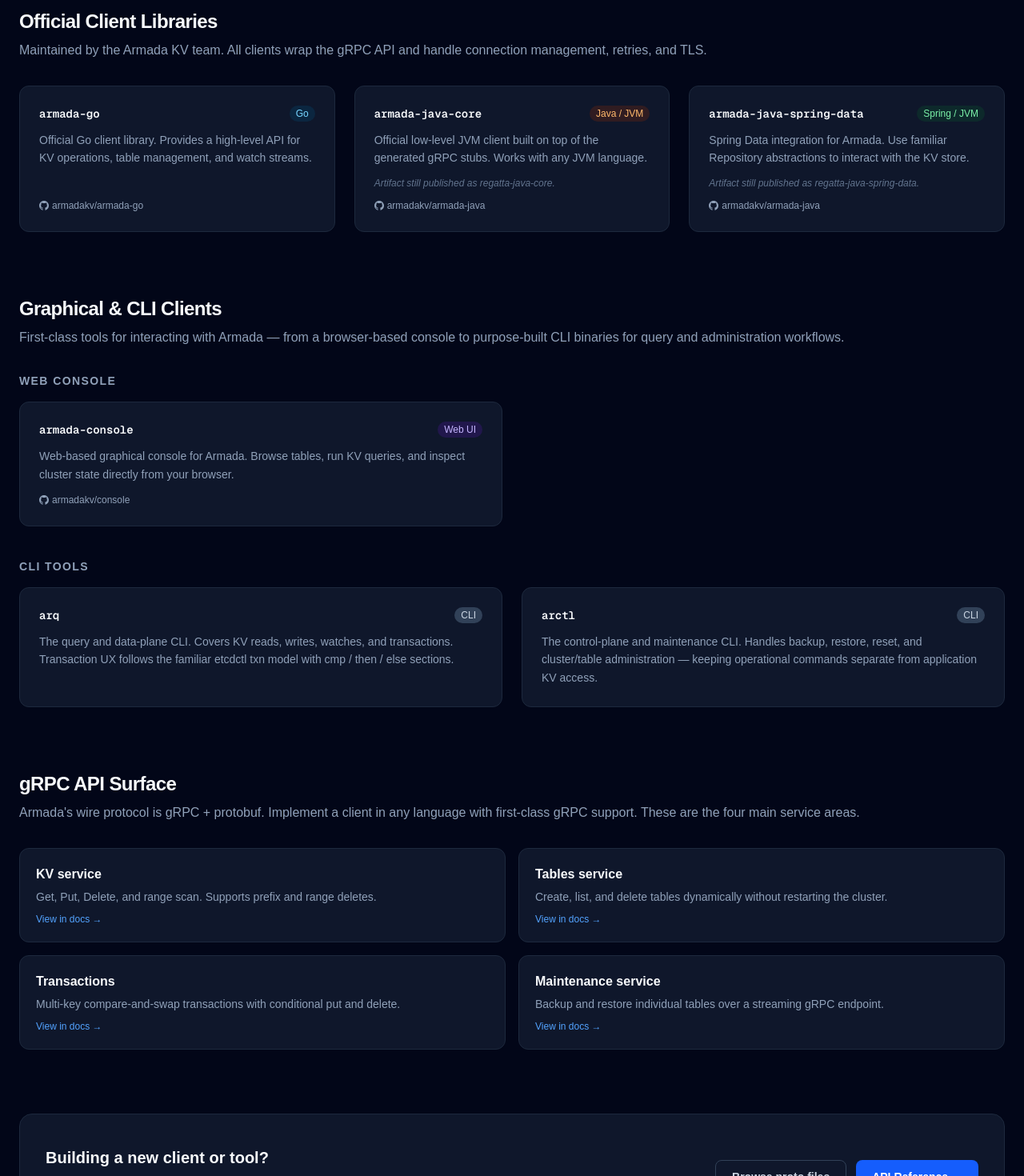
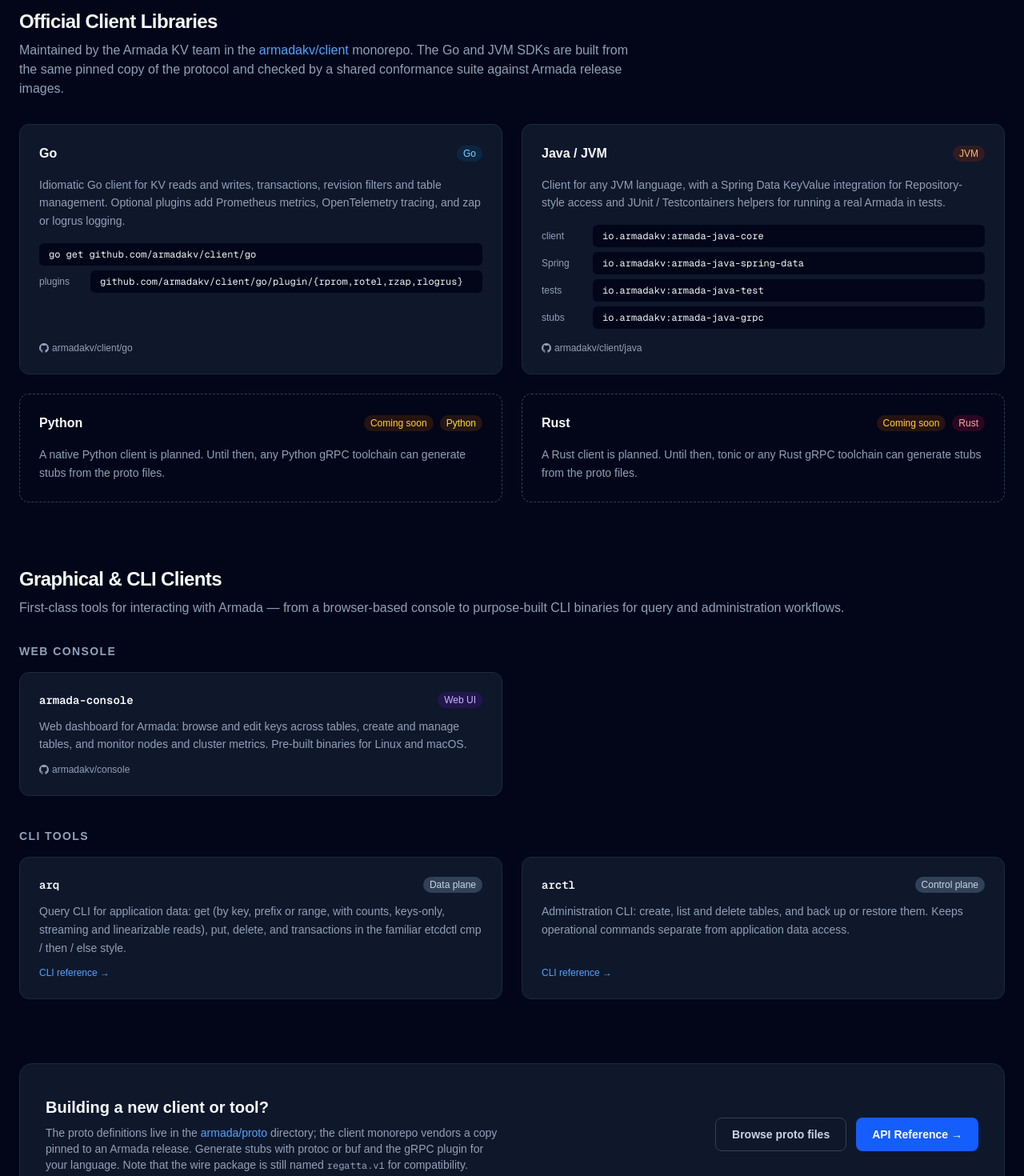
Before and after one commit to armadakv/site, a Next.js app: page /ecosystem in a window 1280 px wide. Shown: the part 440-1910 px from the top of the page at 80% size. Built offline with nearby package versions, Linux system fonts and the light colour scheme.

Commit message:
feat(ecosystem): point to the client monorepo and tease Python and Rust clients

```diff
--- a/src/app/ecosystem/page.tsx
+++ b/src/app/ecosystem/page.tsx
@@ -6,32 +6,66 @@ export const metadata: Metadata = {
   description: 'Official client libraries, community tools, and integrations for ArmadaKV.',
 };
 
-const clients = [
+const CLIENT_REPO = 'https://github.com/armadakv/client';
+
+type Client = {
+  name: string;
+  lang: string;
+  langColor: string;
+  description: string;
+  /** Packages, each shown as an install line. */
+  packages: { label?: string; install: string }[];
+  href?: string;
+  planned?: boolean;
+};
+
+const clients: Client[] = [
   {
-    name: 'armada-go',
+    name: 'Go',
     lang: 'Go',
     langColor: 'bg-sky-100 text-sky-700 dark:bg-sky-900/30 dark:text-sky-300',
     description:
-      'Official Go client library. Provides a high-level API for KV operations, table management, and watch streams.',
-    href: 'https://github.com/armadakv/armada-go',
+      'Idiomatic Go client for KV reads and writes, transactions, revision filters and table management. Optional plugins add Prometheus metrics, OpenTelemetry tracing, and zap or logrus logging.',
+    packages: [
+      { install: 'go get github.com/armadakv/client/go' },
+      {
+        label: 'plugins',
+        install: 'github.com/armadakv/client/go/plugin/{rprom,rotel,rzap,rlogrus}',
+      },
+    ],
+    href: `${CLIENT_REPO}/tree/main/go`,
   },
   {
-    name: 'armada-java-core',
-    lang: 'Java / JVM',
+    name: 'Java / JVM',
+    lang: 'JVM',
     langColor: 'bg-orange-100 text-orange-700 dark:bg-orange-900/30 dark:text-orange-300',
     description:
-      'Official low-level JVM client built on top of the generated gRPC stubs. Works with any JVM language.',
-    href: 'https://github.com/armadakv/armada-java',
-    note: 'Artifact still published as regatta-java-core.',
+      'Client for any JVM language, with a Spring Data KeyValue integration for Repository-style access and JUnit / Testcontainers helpers for running a real Armada in tests.',
+    packages: [
+      { label: 'client', install: 'io.armadakv:armada-java-core' },
+      { label: 'Spring', install: 'io.armadakv:armada-java-spring-data' },
+      { label: 'tests', install: 'io.armadakv:armada-java-test' },
+      { label: 'stubs', install: 'io.armadakv:armada-java-grpc' },
+    ],
+    href: `${CLIENT_REPO}/tree/main/java`,
   },
   {
-    name: 'armada-java-spring-data',
-    lang: 'Spring / JVM',
-    langColor: 'bg-green-100 text-green-700 dark:bg-green-900/30 dark:text-green-300',
+    name: 'Python',
+    lang: 'Python',
+    langColor: 'bg-yellow-100 text-yellow-800 dark:bg-yellow-900/30 dark:text-yellow-300',
     description:
-      'Spring Data integration for Armada. Use familiar Repository abstractions to interact with the KV store.',
-    href: 'https://github.com/armadakv/armada-java',
-    note: 'Artifact still published as regatta-java-spring-data.',
+      'A native Python client is planned. Until then, any Python gRPC toolchain can generate stubs from the proto files.',
+    packages: [],
+    planned: true,
+  },
+  {
+    name: 'Rust',
+    lang: 'Rust',
+    langColor: 'bg-rose-100 text-rose-700 dark:bg-rose-900/30 dark:text-rose-300',
+    description:
+      'A Rust client is planned. Until then, tonic or any Rust gRPC toolchain can generate stubs from the proto files.',
+    packages: [],
+    planned: true,
   },
 ];
 
@@ -40,53 +74,41 @@ const uiClients = [
     name: 'armada-console',
     category: 'Web UI',
     description:
-      'Web-based graphical console for Armada. Browse tables, run KV queries, and inspect cluster state directly from your browser.',
+      'Web dashboard for Armada: browse and edit keys across tables, create and manage tables, and monitor nodes and cluster metrics. Pre-built binaries for Linux and macOS.',
     href: 'https://github.com/armadakv/console',
-    comingSoon: false,
   },
 ];
 
 const cliClients = [
   {
     name: 'arq',
-    category: 'CLI',
+    category: 'Data plane',
     description:
-      'The query and data-plane CLI. Covers KV reads, writes, watches, and transactions. Transaction UX follows the familiar etcdctl txn model with cmp / then / else sections.',
-    href: 'https://github.com/armadakv/armada',
-    comingSoon: false,
+      'Query CLI for application data: get (by key, prefix or range, with counts, keys-only, streaming and linearizable reads), put, delete, and transactions in the familiar etcdctl cmp / then / else style.',
+    href: '/docs/main/operations_guide/cli/arq',
   },
   {
     name: 'arctl',
-    category: 'CLI',
+    category: 'Control plane',
     description:
-      'The control-plane and maintenance CLI. Handles backup, restore, reset, and cluster/table administration — keeping operational commands separate from application KV access.',
-    href: 'https://github.com/armadakv/armada',
-    comingSoon: false,
+      'Administration CLI: create, list and delete tables, and back up or restore them. Keeps operational commands separate from application data access.',
+    href: '/docs/main/operations_guide/cli/arctl',
   },
 ];
 
-const protocol = [
-  {
-    title: 'KV service',
-    description: 'Get, Put, Delete, and range scan. Supports prefix and range deletes.',
-    href: '/docs/main/api',
-  },
-  {
-    title: 'Tables service',
-    description: 'Create, list, and delete tables dynamically without restarting the cluster.',
-    href: '/docs/main/api',
-  },
-  {
-    title: 'Transactions',
-    description: 'Multi-key compare-and-swap transactions with conditional put and delete.',
-    href: '/docs/main/user_guide/transactions',
-  },
-  {
-    title: 'Maintenance service',
-    description: 'Backup and restore individual tables over a streaming gRPC endpoint.',
-    href: '/docs/main/operations_guide/backups',
-  },
-];
+const GITHUB_ICON =
+  'M8 0C3.58 0 0 3.58 0 8c0 3.54 2.29 6.53 5.47 7.59.4.07.55-.17.55-.38 0-.19-.01-.82-.01-1.49-2.01.37-2.53-.49-2.69-.94-.09-.23-.48-.94-.82-1.13-.28-.15-.68-.52-.01-.53.63-.01 1.08.58 1.23.82.72 1.21 1.87.87 2.33.66.07-.52.28-.87.51-1.07-1.78-.2-3.64-.89-3.64-3.95 0-.87.31-1.59.82-2.15-.08-.2-.36-1.02.08-2.12 0 0 .67-.21 2.2.82.64-.18 1.32-.27 2-.27.68 0 1.36.09 2 .27 1.53-1.04 2.2-.82 2.2-.82.44 1.1.16 1.92.08 2.12.51.56.82 1.27.82 2.15 0 3.07-1.87 3.75-3.65 3.95.29.25.54.73.54 1.48 0 1.07-.01 1.93-.01 2.2 0 .21.15.46.55.38A8.013 8.013 0 0016 8c0-4.42-3.58-8-8-8z';
+
+function RepoLink({ href }: { href: string }) {
+  return (
+    <div className="mt-auto flex items-center gap-1 text-xs text-slate-500 dark:text-slate-400">
+      <svg viewBox="0 0 16 16" width="12" height="12" fill="currentColor" aria-hidden="true">
+        <path d={GITHUB_ICON} />
+      </svg>
+      {href.replace('https://github.com/', '').replace('/tree/main/', '/')}
+    </div>
+  );
+}
 
 export default function EcosystemPage() {
   return (
@@ -114,47 +136,81 @@ export default function EcosystemPage() {
             <h2 className="mb-2 text-2xl font-bold tracking-tight text-slate-900 dark:text-slate-50">
               Official Client Libraries
             </h2>
-            <p className="mb-8 text-slate-500 dark:text-slate-400">
-              Maintained by the Armada KV team. All clients wrap the gRPC API and handle connection
-              management, retries, and TLS.
+            <p className="mb-8 max-w-3xl text-slate-500 dark:text-slate-400">
+              Maintained by the Armada KV team in the{' '}
+              <a
+                href={CLIENT_REPO}
+                target="_blank"
+                rel="noopener noreferrer"
+                className="font-medium text-blue-600 hover:text-blue-500 dark:text-blue-400 dark:hover:text-blue-300"
+              >
+                armadakv/client
+              </a>{' '}
+              monorepo. The Go and JVM SDKs are built from the same pinned copy of the protocol and
+              checked by a shared conformance suite against Armada release images.
             </p>
-            <div className="grid grid-cols-1 gap-6 md:grid-cols-3">
-              {clients.map((c) => (
+            <div className="grid grid-cols-1 gap-6 md:grid-cols-2">
+              {clients.map((c) => {
+                const body = (
+                  <>
+                    <div className="flex items-center justify-between gap-3">
+                      <span className="text-base font-semibold text-slate-900 group-hover:text-blue-600 dark:text-slate-50 dark:group-hover:text-blue-400">
+                        {c.name}
+                      </span>
+                      <span className="flex shrink-0 items-center gap-2">
+                        {c.planned && (
+                          <span className="rounded-full bg-amber-100 px-2 py-0.5 text-xs font-medium text-amber-700 dark:bg-amber-900/30 dark:text-amber-300">
+                            Coming soon
+                          </span>
+                        )}
+                        <span
+                          className={`rounded-full px-2 py-0.5 text-xs font-medium ${c.langColor}`}
+                        >
+                          {c.lang}
+                        </span>
+                      </span>
+                    </div>
+                    <p className="text-sm leading-relaxed text-slate-600 dark:text-slate-400">
+                      {c.description}
+                    </p>
+                    {c.packages.length > 0 && (
+                      <ul className="space-y-1.5">
+                        {c.packages.map((pkg) => (
+                          <li key={pkg.install} className="flex items-center gap-2">
+                            {pkg.label && (
+                              <span className="w-14 shrink-0 text-xs text-slate-500 dark:text-slate-400">
+                                {pkg.label}
+                              </span>
+                            )}
+                            <code className="block min-w-0 flex-1 overflow-x-auto rounded-md bg-slate-900 px-3 py-1.5 font-mono text-xs whitespace-nowrap text-slate-100 dark:bg-slate-950">
+                              {pkg.install}
+                            </code>
+                          </li>
+                        ))}
+                      </ul>
+                    )}
+                    {c.href && <RepoLink href={c.href} />}
+                  </>
+                );
+                return c.href ? (
                   <a
                     key={c.name}
                     href={c.href}
                     target="_blank"
                     rel="noopener noreferrer"
-                  className="group flex flex-col gap-3 rounded-xl border border-slate-200 bg-slate-50 p-6 transition-colors hover:border-blue-400 dark:border-slate-800 dark:bg-slate-900 dark:hover:border-blue-500"
+                    className="group flex flex-col gap-4 rounded-xl border border-slate-200 bg-slate-50 p-6 transition-colors hover:border-blue-400 dark:border-slate-800 dark:bg-slate-900 dark:hover:border-blue-500"
                   >
-                  <div className="flex items-center justify-between">
-                    <span className="font-mono text-sm font-semibold text-slate-900 group-hover:text-blue-600 dark:text-slate-50 dark:group-hover:text-blue-400">
-                      {c.name}
-                    </span>
-                    <span className={`rounded-full px-2 py-0.5 text-xs font-medium ${c.langColor}`}>
-                      {c.lang}
-                    </span>
+                    {body}
+                  </a>
+                ) : (
+                  <div
+                    key={c.name}
+                    className="flex flex-col gap-4 rounded-xl border border-dashed border-slate-300 p-6 dark:border-slate-700"
+                  >
+                    {body}
                   </div>
-                  <p className="text-sm leading-relaxed text-slate-600 dark:text-slate-400">
-                    {c.description}
-                  </p>
-                  {c.note && (
-                    <p className="text-xs text-slate-400 italic dark:text-slate-500">{c.note}</p>
-                  )}
-                  <div className="mt-auto flex items-center gap-1 text-xs text-slate-500 dark:text-slate-400">
-                    <svg
-                      viewBox="0 0 16 16"
-                      width="12"
-                      height="12"
-                      fill="currentColor"
-                      aria-hidden="true"
-                    >
-                      <path d="M8 0C3.58 0 0 3.58 0 8c0 3.54 2.29 6.53 5.47 7.59.4.07.55-.17.55-.38 0-.19-.01-.82-.01-1.49-2.01.37-2.53-.49-2.69-.94-.09-.23-.48-.94-.82-1.13-.28-.15-.68-.52-.01-.53.63-.01 1.08.58 1.23.82.72 1.21 1.87.87 2.33.66.07-.52.28-.87.51-1.07-1.78-.2-3.64-.89-3.64-3.95 0-.87.31-1.59.82-2.15-.08-.2-.36-1.02.08-2.12 0 0 .67-.21 2.2.82.64-.18 1.32-.27 2-.27.68 0 1.36.09 2 .27 1.53-1.04 2.2-.82 2.2-.82.44 1.1.16 1.92.08 2.12.51.56.82 1.27.82 2.15 0 3.07-1.87 3.75-3.65 3.95.29.25.54.73.54 1.48 0 1.07-.01 1.93-.01 2.2 0 .21.15.46.55.38A8.013 8.013 0 0016 8c0-4.42-3.58-8-8-8z" />
-                    </svg>
-                    {c.href.replace('https://github.com/', '')}
-                  </div>
-                </a>
-              ))}
+                );
+              })}
             </div>
           </section>
 
@@ -191,18 +247,7 @@ export default function EcosystemPage() {
                   <p className="text-sm leading-relaxed text-slate-600 dark:text-slate-400">
                     {t.description}
                   </p>
-                  <div className="mt-auto flex items-center gap-1 text-xs text-slate-500 dark:text-slate-400">
-                    <svg
-                      viewBox="0 0 16 16"
-                      width="12"
-                      height="12"
-                      fill="currentColor"
-                      aria-hidden="true"
-                    >
-                      <path d="M8 0C3.58 0 0 3.58 0 8c0 3.54 2.29 6.53 5.47 7.59.4.07.55-.17.55-.38 0-.19-.01-.82-.01-1.49-2.01.37-2.53-.49-2.69-.94-.09-.23-.48-.94-.82-1.13-.28-.15-.68-.52-.01-.53.63-.01 1.08.58 1.23.82.72 1.21 1.87.87 2.33.66.07-.52.28-.87.51-1.07-1.78-.2-3.64-.89-3.64-3.95 0-.87.31-1.59.82-2.15-.08-.2-.36-1.02.08-2.12 0 0 .67-.21 2.2.82.64-.18 1.32-.27 2-.27.68 0 1.36.09 2 .27 1.53-1.04 2.2-.82 2.2-.82.44 1.1.16 1.92.08 2.12.51.56.82 1.27.82 2.15 0 3.07-1.87 3.75-3.65 3.95.29.25.54.73.54 1.48 0 1.07-.01 1.93-.01 2.2 0 .21.15.46.55.38A8.013 8.013 0 0016 8c0-4.42-3.58-8-8-8z" />
-                    </svg>
-                    {t.href.replace('https://github.com/', '')}
-                  </div>
+                  <RepoLink href={t.href} />
                 </a>
               ))}
             </div>
@@ -212,55 +257,24 @@ export default function EcosystemPage() {
             </h3>
             <div className="grid grid-cols-1 gap-6 md:grid-cols-2">
               {cliClients.map((t) => (
-                <div
+                <Link
                   key={t.name}
-                  className="flex flex-col gap-3 rounded-xl border border-slate-200 bg-slate-50 p-6 dark:border-slate-800 dark:bg-slate-900"
+                  href={t.href}
+                  className="group flex flex-col gap-3 rounded-xl border border-slate-200 bg-slate-50 p-6 transition-colors hover:border-blue-400 dark:border-slate-800 dark:bg-slate-900 dark:hover:border-blue-500"
                 >
                   <div className="flex items-center justify-between">
-                    <span className="font-mono text-sm font-semibold text-slate-900 dark:text-slate-50">
+                    <span className="font-mono text-sm font-semibold text-slate-900 group-hover:text-blue-600 dark:text-slate-50 dark:group-hover:text-blue-400">
                       {t.name}
                     </span>
-                    <div className="flex items-center gap-2">
-                      {t.comingSoon && (
-                        <span className="rounded-full bg-amber-100 px-2 py-0.5 text-xs font-medium text-amber-700 dark:bg-amber-900/30 dark:text-amber-300">
-                          Coming soon
-                        </span>
-                      )}
                     <span className="rounded-full bg-slate-200 px-2 py-0.5 text-xs font-medium text-slate-600 dark:bg-slate-700 dark:text-slate-300">
                       {t.category}
                     </span>
                   </div>
-                  </div>
                   <p className="text-sm leading-relaxed text-slate-600 dark:text-slate-400">
                     {t.description}
                   </p>
-                </div>
-              ))}
-            </div>
-          </section>
-
-          {/* Protocol / API surface */}
-          <section>
-            <h2 className="mb-2 text-2xl font-bold tracking-tight text-slate-900 dark:text-slate-50">
-              gRPC API Surface
-            </h2>
-            <p className="mb-8 text-slate-500 dark:text-slate-400">
-              Armada&apos;s wire protocol is gRPC + protobuf. Implement a client in any language
-              with first-class gRPC support. These are the four main service areas.
-            </p>
-            <div className="grid grid-cols-1 gap-4 sm:grid-cols-2">
-              {protocol.map((p) => (
-                <Link
-                  key={p.title}
-                  href={p.href}
-                  className="flex flex-col gap-1.5 rounded-xl border border-slate-200 bg-slate-50 p-5 transition-colors hover:border-blue-400 dark:border-slate-800 dark:bg-slate-900 dark:hover:border-blue-500"
-                >
-                  <span className="font-semibold text-slate-900 dark:text-slate-50">{p.title}</span>
-                  <span className="text-sm text-slate-600 dark:text-slate-400">
-                    {p.description}
-                  </span>
-                  <span className="mt-1 text-xs font-medium text-blue-600 dark:text-blue-400">
-                    View in docs →
+                  <span className="mt-auto text-xs font-medium text-blue-600 dark:text-blue-400">
+                    CLI reference →
                   </span>
                 </Link>
               ))}
@@ -284,8 +298,10 @@ export default function EcosystemPage() {
                   >
                     armada/proto
                   </a>{' '}
-                  directory. Generate client stubs with protoc and the gRPC plugin for your
-                  language. The full API reference is in the docs.
+                  directory; the client monorepo vendors a copy pinned to an Armada release.
+                  Generate stubs with protoc or buf and the gRPC plugin for your language. Note that
+                  the wire package is still named{' '}
+                  <code className="font-mono text-xs">regatta.v1</code> for compatibility.
                 </p>
               </div>
               <div className="flex shrink-0 flex-col gap-3 sm:flex-row">
```
Lines whose indentation alone changed are shown as unchanged.
